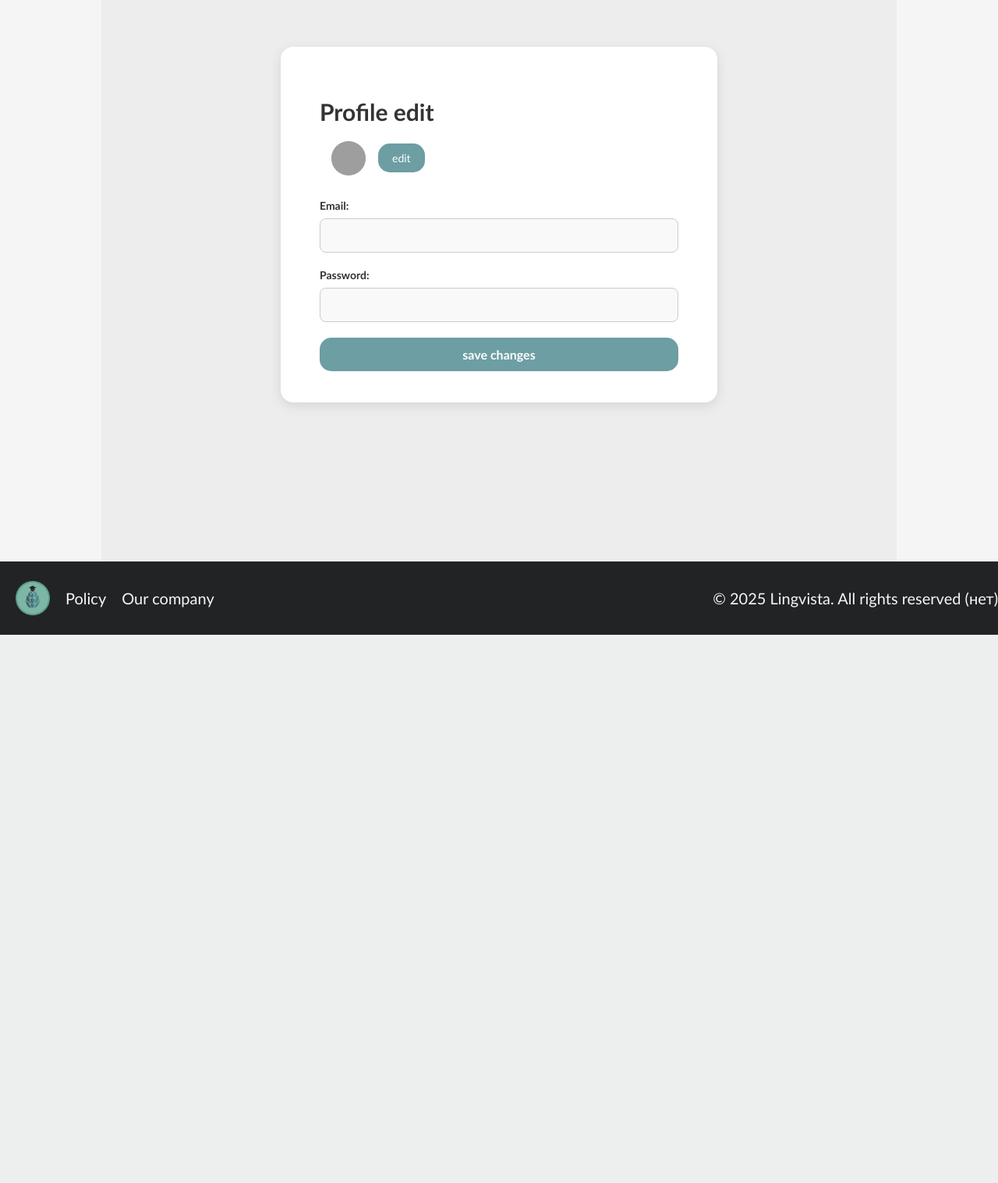
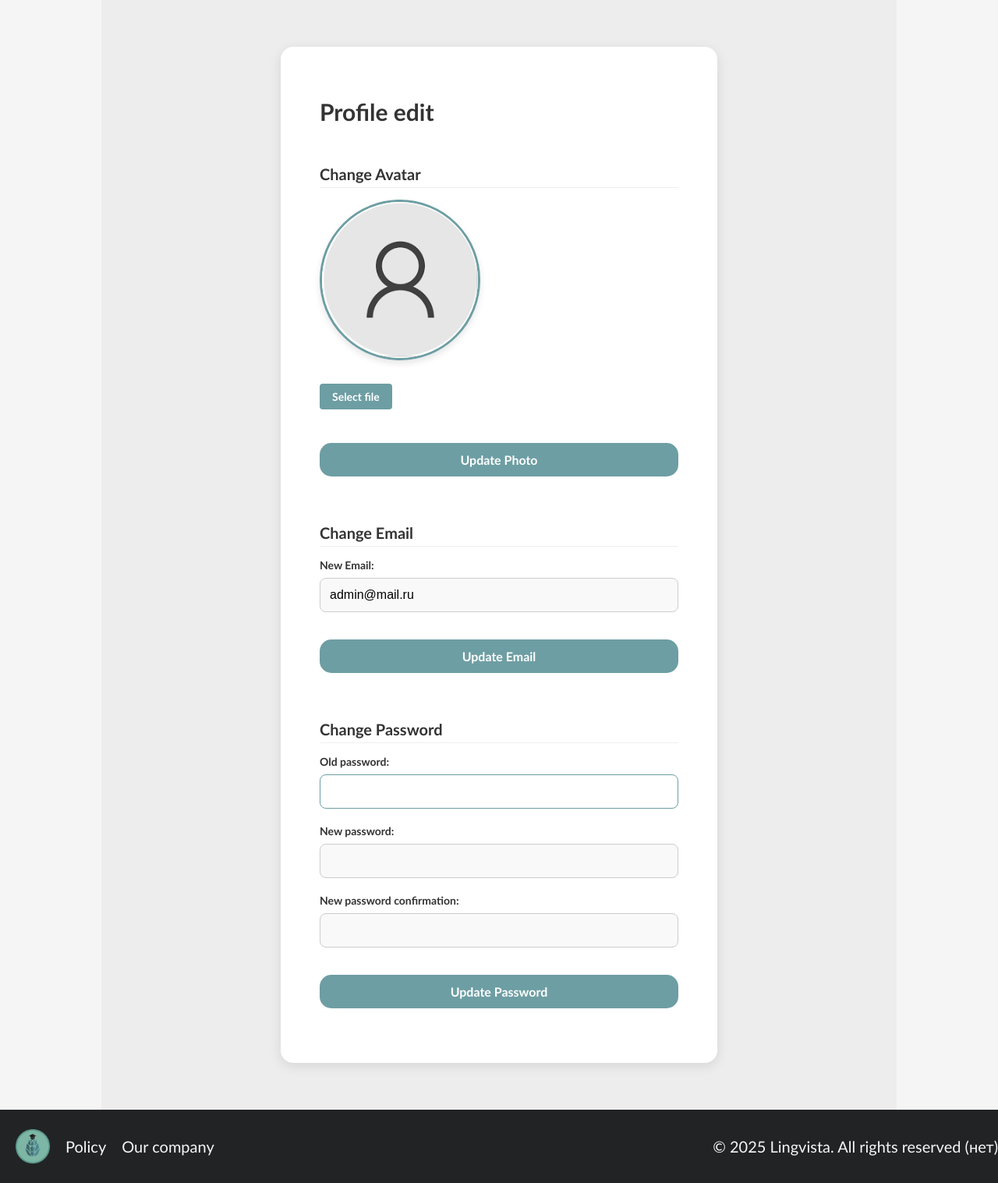
Before and after one commit to suhariky/lingvista, a Django app: page /accountedit_page/ in a window 1280 px wide. Shown: the part 60-1577 px from the top of the page at 78% size. Before the commit the page ends 874 px from the top, so only its background shows below. Run offline with Django 5.2, Linux system fonts and the light colour scheme; a user stored in the database is signed in; data comes from the database, SQL or seed files in the repository; grey boxes are pictures that could not be loaded.

Commit message:
fix edit account page, add favicon

```diff
--- a/lingvista/lingvista_web/forms.py
+++ b/lingvista/lingvista_web/forms.py
@@ -1,26 +1,32 @@
 from django import forms
-from django.contrib.auth.forms import AuthenticationForm, UserCreationForm
+from django.contrib.auth.forms import AuthenticationForm, UserCreationForm, PasswordChangeForm
 from django.contrib.auth.models import User
 
 from .models import Profile
+from .widgets import CustomClearableFileInput
 
 
 class ProfileEditForm(forms.ModelForm):
     class Meta:
         model = Profile
-        fields = ['profile_photo', 'streak', 'completed_levels', 'language_level', 'achievements']
+        fields = ['profile_photo']
         widgets = {
-            'profile_photo': forms.ClearableFileInput(attrs={'class': 'input-custom'}),
-            'streak': forms.NumberInput(attrs={'class': 'input-custom'}),
-            'completed_levels': forms.NumberInput(attrs={'class': 'input-custom'}),
-            'language_level': forms.TextInput(attrs={'class': 'input-custom'}),
-            'achievements': forms.Textarea(attrs={'class': 'input-custom'}),
+            'profile_photo': CustomClearableFileInput(attrs={'class': 'input-custom'}),
         }
 
+
+class EmailChangeForm(forms.Form):
+    email = forms.EmailField(
+        widget=forms.EmailInput(attrs={'class': 'input-custom'}),
+        label="New Email"
+    )
+
+
+class CustomPasswordChangeForm(PasswordChangeForm):
     def __init__(self, *args, **kwargs):
-        super(ProfileEditForm, self).__init__(*args, **kwargs)
-        self.fields['achievements'].widget.attrs.update({'placeholder': 'Введите достижения'})
-        self.fields['language_level'].widget.attrs.update({'placeholder': 'Введите уровень языка'})
+        super().__init__(*args, **kwargs)
+        for field in self.fields:
+            self.fields[field].widget.attrs.update({'class': 'input-custom'})
 
 
 class UserLogInForm(AuthenticationForm):
--- a/lingvista/lingvista_web/static/css/accountedit_page.css
+++ b/lingvista/lingvista_web/static/css/accountedit_page.css
@@ -41,12 +41,20 @@ body {
     margin-bottom: 30px;
 }
 
-.avatar {
-    width: 80px;
-    height: 80px;
-    border-radius: 50%;
-    object-fit: cover;
-    background-color: #ccc;
+/* Стили для контейнера аватара */
+.avatar-container {
+    margin: 20px 0;
+    text-align: center;
+}
+
+/* Стили для самой аватарки */
+.profile-avatar {
+    width: 200px;       /* Нужный вам размер */
+    height: 200px;      /* Сохраняем пропорции */
+    border-radius: 50%;  /* Круглая форма */
+    object-fit: cover;   /* Чтобы изображение заполняло область */
+    border: 3px solid #6D9EA3; /* Красивая рамка */
+    box-shadow: 0 4px 8px rgba(0, 0, 0, 0.1); /* Тень */
 }
 
 .btn-edit {
@@ -107,3 +115,53 @@ label {
     border: none;
     border-radius: 15px;
     cursor: pointer;
+    margin-top: 15px;
+    margin-bottom: 30px;
+}
+
+.error-message {
+    color: #e74c3c;
+    font-size: 14px;
+    margin-top: 5px;
+}
+.section-title {
+    font-size: 20px;
+    margin: 30px 0 15px 0;
+    padding-bottom: 5px;
+    border-bottom: 1px solid #eee;
+    width: 100%;
+}
+/* Стили для кастомного файлового поля */
+.custom-file-wrapper {
+    display: flex;
+    flex-direction: column;
+    gap: 8px;
+}
+
+.custom-file-button {
+    display: inline-block;
+    padding: 8px 16px;
+    background: #6D9EA3;
+    color: white;
+    border-radius: 4px;
+    cursor: pointer;
+    text-align: center;
+    width: fit-content;
+}
+
+.custom-file-button:hover {
+    background: #5c8d91;
+}
+
+.hidden-file-input {
+    display: none !important;
+}
+
+.custom-file-name {
+    font-style: italic;
+    color: #666;
+}
+
+.file-clear {
+    margin-top: 5px;
+}
--- a/lingvista/lingvista_web/static/css/navbar.css
+++ b/lingvista/lingvista_web/static/css/navbar.css
@@ -46,6 +46,7 @@ header > nav {
     vertical-align: middle;
     width: 44px;
     height: 44px;
+    object-fit: cover;
 }
 
 /* Стили для кнопки выхода */
--- /dev/null
+++ b/lingvista/lingvista_web/static/js/change-avatar.js
@@ -0,0 +1,21 @@
+// change-avatar.js
+document.addEventListener('DOMContentLoaded', function() {
+    const fileInputs = document.querySelectorAll('.hidden-file-input');
+    fileInputs.forEach(input => {
+        const button = input.previousElementSibling.previousElementSibling;
+        const fileNameSpan = document.getElementById(`file-name-${input.id}`);
+
+        button.addEventListener('click', function(e) {
+            e.preventDefault();
+            input.click();
+        });
+
+        input.addEventListener('change', function() {
+            if (this.files.length > 0) {
+                fileNameSpan.textContent = this.files[0].name;
+            } else {
+                fileNameSpan.textContent = 'No file chosen';
+            }
+        });
+    });
+});
--- a/lingvista/lingvista_web/templates/html/pages/accountedit_page.html
+++ b/lingvista/lingvista_web/templates/html/pages/accountedit_page.html
@@ -1,30 +1,75 @@
 {% extends 'html/pages/base.html' %}
-{% block title %}Редактировать профиль{% endblock %}
+
+{% block title %}Edit profile{% endblock %}
+
 {% block extra_css %}
+
 {% load static %}
 <link rel="stylesheet" href="{% static 'css/accountedit_page.css' %}">
 {% endblock %}
+
+{% block extra_js %}
+    <script src="{% static 'js/change-avatar.js' %}"></script>
+{% endblock %}
+
 
 {% block content %}
 <div class="profile-edit-wrapper">
   <div class="form-column">
     <h2 class="title-left">Profile edit</h2>
+
+    <!-- Форма смены аватарки -->
+    <h3 class="section-title">Change Avatar</h3>
     <div class="avatar-row">
-      <img src="{% static 'images/default_avatar.png' %}" alt="Avatar" class="avatar">
-      <button type="button" class="btn-edit">edit</button>
+    {% if profile_form.instance.profile_photo %}
+      <img src="{{ profile_form.instance.profile_photo.url }}"
+           alt="Avatar"
+           class="profile-avatar">
+    {% else %}
+      <img src="{% static 'images/avatar.png' %}"
+           alt="Avatar"
+           class="profile-avatar">
+    {% endif %}
     </div>
+
     <form method="post" enctype="multipart/form-data">
       {% csrf_token %}
       <div class="form-group">
-        <label for="email">Email:</label>
-        <input type="email" name="email" id="email" class="input-custom" required>
+        {{ profile_form.profile_photo }}
+      </div>
+      <button type="submit" name="profile_submit" class="btn-save">Update Photo</button>
+    </form>
+
+    <!-- Форма смены email -->
+    <h3 class="section-title">Change Email</h3>
+    <form method="post">
+      {% csrf_token %}
+      <div class="form-group">
+        {{ email_form.email.label_tag }}
+        {{ email_form.email }}
+      </div>
+      <button type="submit" name="email_submit" class="btn-save">Update Email</button>
+    </form>
+
+    <!-- Форма смены пароля -->
+    <h3 class="section-title">Change Password</h3>
+    <form method="post">
+      {% csrf_token %}
+      <div class="form-group">
+        {{ password_form.old_password.label_tag }}
+        {{ password_form.old_password }}
       </div>
       <div class="form-group">
-        <label for="password">Password:</label>
-        <input type="password" name="password" id="password" class="input-custom" required>
+        {{ password_form.new_password1.label_tag }}
+        {{ password_form.new_password1 }}
       </div>
-      <button type="submit" class="btn-save">save changes</button>
+      <div class="form-group">
+        {{ password_form.new_password2.label_tag }}
+        {{ password_form.new_password2 }}
+      </div>
+      <button type="submit" name="password_submit" class="btn-save">Update Password</button>
     </form>
+
   </div>
 </div>
 {% endblock %}
--- a/lingvista/lingvista_web/templates/html/pages/base.html
+++ b/lingvista/lingvista_web/templates/html/pages/base.html
@@ -4,6 +4,7 @@
   <meta charset="UTF-8">
   <meta name="viewport" content="width=device-width, initial-scale=1.0">
   {% load static %}
+  <link rel="icon" href="{% static 'favicon/favicon.ico' %}" />
   <link rel="stylesheet" href="{% static 'css/base.css' %}">
   <link rel="stylesheet" href="{% static 'css/navbar.css' %}">
   <link rel="stylesheet" href="{% static 'css/footer.css' %}">
--- a/lingvista/lingvista_web/views.py
+++ b/lingvista/lingvista_web/views.py
@@ -1,15 +1,10 @@
 from django.contrib import messages
-from django.contrib.auth import authenticate, login
+from django.contrib.auth import authenticate, login, update_session_auth_hash
 from django.contrib.auth.decorators import login_required
 from django.shortcuts import get_object_or_404, redirect, render
 
-from .forms import ProfileEditForm, UserLogInForm, UserRegistrationForm
+from .forms import ProfileEditForm, UserLogInForm, UserRegistrationForm, EmailChangeForm, CustomPasswordChangeForm
 from .models import LanguageLevel, Lesson, Profile, Task, UserTasksProgress
-
-# @require_POST
-# def custom_logout(request):
-#     logout(request)
-#     return redirect('main_page')
 
 
 def main_page(request):
@@ -214,28 +209,39 @@ def lessons_view(request, level):
     return render(request, 'html/pages/lessons_page.html', context)
 
 
-# @login_required
-# def profile(request):
-#     profile, created = Profile.objects.get_or_create(user=request.user)
-#     task_progress = UserTasksProgress.objects.filter(user=request.user)
-#     return render(request, 'html/pages/account_page.html', {
-#         'user': request.user,
-#         'profile': profile,
-#         'task_progress': task_progress,
-#     })
-
-
 @login_required
 def edit_profile(request):
-    profile, created = Profile.objects.get_or_create(user=request.user)
+    profile = request.user.profile
 
     if request.method == 'POST':
-        form = ProfileEditForm(request.POST, request.FILES, instance=profile)
-        if form.is_valid():
-            form.save()
-            messages.success(request, 'The profile has been successfully updated!')
-            return redirect('profile_view')
+        profile_form = ProfileEditForm(request.POST, request.FILES, instance=profile)
+        email_form = EmailChangeForm(request.POST)
+        password_form = CustomPasswordChangeForm(request.user, request.POST)
+
+        if 'profile_submit' in request.POST and profile_form.is_valid():
+            profile_form.save()
+            messages.success(request, 'Your profile picture has been updated!')
+            return redirect('edit_profile')
+
+        if 'email_submit' in request.POST and email_form.is_valid():
+            new_email = email_form.cleaned_data['email']
+            request.user.email = new_email
+            request.user.save()
+            messages.success(request, 'Your email has been updated!')
+            return redirect('edit_profile')
+
+        if 'password_submit' in request.POST and password_form.is_valid():
+            user = password_form.save()
+            update_session_auth_hash(request, user)  # Важно, чтобы пользователь не разлогинился
+            messages.success(request, 'Your password has been updated!')
+            return redirect('edit_profile')
     else:
-        form = ProfileEditForm(instance=profile)
+        profile_form = ProfileEditForm(instance=profile)
+        email_form = EmailChangeForm(initial={'email': request.user.email})
+        password_form = CustomPasswordChangeForm(request.user)
 
-    return render(request, 'html/pages/accountedit_page.html', {'form': form})
+    return render(request, 'html/pages/accountedit_page.html', {
+        'profile_form': profile_form,
+        'email_form': email_form,
+        'password_form': password_form,
+    })
```
Also changed, not shown: lingvista/lingvista_web/templates/widgets/clearable_file_input_simple.html (added, +20 -0 lines), lingvista/lingvista_web/templates/widgets/custom_file_input.html (added, +8 -0 lines), lingvista/lingvista_web/widgets.py (added, +18 -0 lines), lingvista/lingvista_web/static/favicon/android-chrome-192x192.png (added), lingvista/lingvista_web/static/favicon/android-chrome-512x512.png (added), lingvista/lingvista_web/static/favicon/apple-touch-icon.png (added), lingvista/lingvista_web/static/favicon/favicon-16x16.png (added), lingvista/lingvista_web/static/favicon/favicon-32x32.png (added), lingvista/lingvista_web/static/favicon/favicon.ico (added), lingvista/lingvista_web/static/favicon/site.webmanifest (added).
